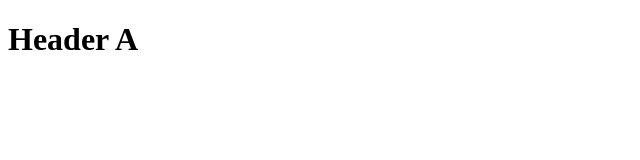
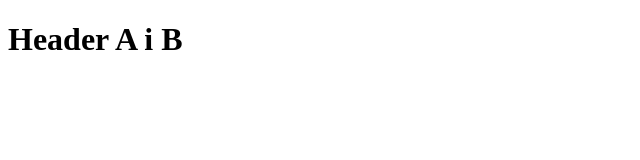
Before and after one commit to michalawg/lab1, a plain HTML site: page index.html in a window 1280 px wide. Shown: the full height of the page, 0-640 px from the left. Drawn offline with Linux system fonts and the light colour scheme.

Commit message:
Zmieniono nagłówek w wersji B

```diff
--- a/index.html
+++ b/index.html
@@ -3,7 +3,8 @@
 <head>
     <meta charset="UTF-8">
     <title>Title</title>
-    <h1>Header A </h1>
+    <h1>Header A i B</h1>
+
 </head>
 <body>
 
```
